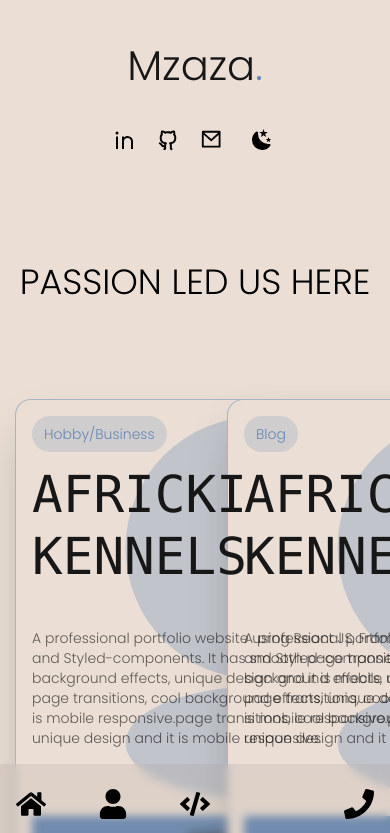
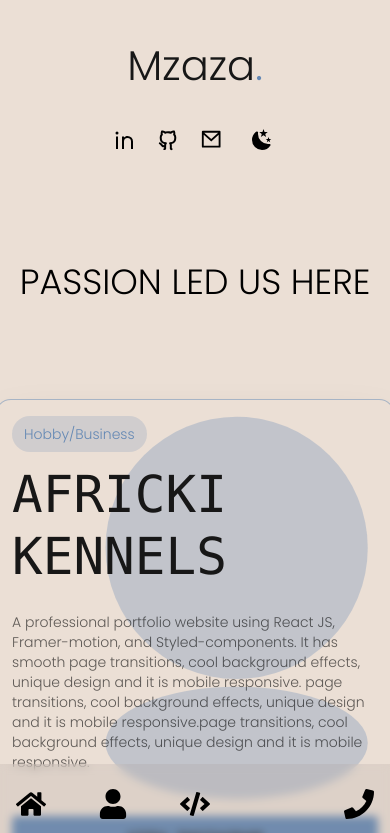
Before and after one commit to mzazakeith/portefeuille, a Next.js app: page /portefeuille/more in a window 390 px wide. Shown: the top 833 px of the page. Built offline with nearby package versions, Linux system fonts and the light colour scheme; some icons are missing.

Commit message:
more section

```diff
--- a/pages/more/index.js
+++ b/pages/more/index.js
@@ -102,7 +102,7 @@ const FeaturedItem = ({ titleLineOne,titleLineTwo, type, summary, link, platform
               scale: 1.05,
             },
           }}
-          className="relative h-[30rem] w-[30rem] shrink-0 overflow-hidden col-span-1 p-4 bg-primary dark:bg-dark border border-solid border-[#6589b580] rounded-2xl shadow-2xl">
+          className="relative h-[30rem] w-[25rem] md:h-[30rem] md:w-[30rem] shrink-0 overflow-hidden mt-8 first:mt-0 xl:mt-0 xl:col-span-1 p-4 bg-primary dark:bg-dark border border-solid border-[#6589b580] rounded-2xl shadow-2xl">
           <div className="relative z-10 text-accent text-left">
             <span className="mb-3 block w-fit rounded-full bg-accent/20 px-3 py-2 text-sm font-light text-accent">
           {type}
@@ -118,7 +118,7 @@ const FeaturedItem = ({ titleLineOne,titleLineTwo, type, summary, link, platform
                       duration: 1,
                       ease: "backInOut",
                   }}
-                  className="mt-2 mb-5 block origin-top-left font-mono text-6xl uppercase text-neutral-900 dark:text-secondary/90 leading-[1.2]">
+                  className="mt-2 mb-1 xl:mb-5 block origin-top-left font-mono text-6xl uppercase text-neutral-900 dark:text-secondary/90 leading-[1.2]">
                   {titleLineOne}
                   <br/>
                   {titleLineTwo}
@@ -147,7 +147,7 @@ const More = () => {
           Passion led us here
         </motion.h1>
 
-        <ul className="grid grid-cols-2 gap-16 mt-16">
+        <ul className="grid xl:grid-cols-2 xl:gap-16 mt-16">
           <FeaturedItem
               titleLineOne="Africki"
               titleLineTwo="Kennels"
```
